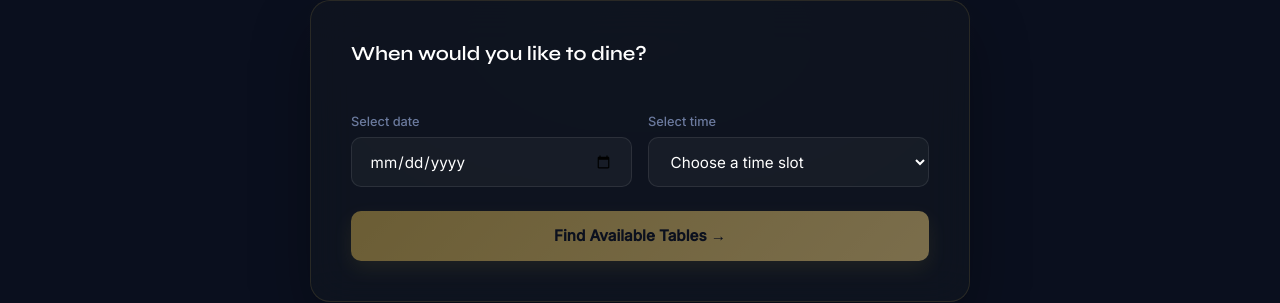
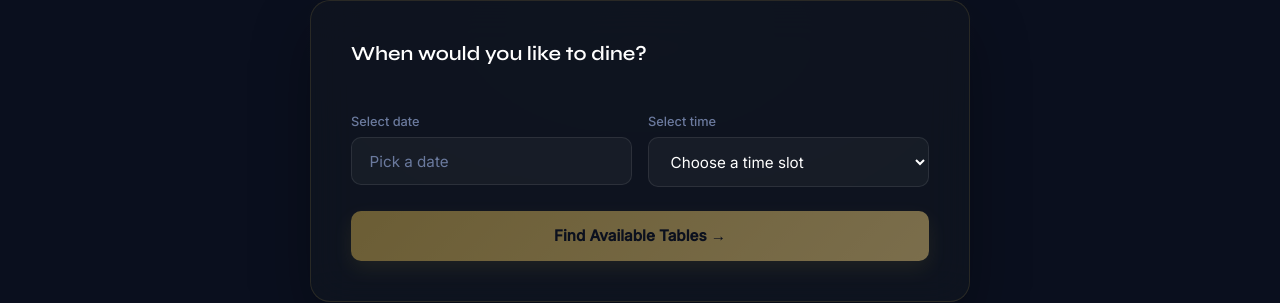
Before and after one commit to Salman-Allai/Restaurant-booking-system, a React (Vite) app in the folder frontend/: page /book in a window 1280 px wide. Shown: the part 283-586 px from the top of the page. Built offline with nearby package versions, Linux system fonts and the light colour scheme; sample sign-in values are in the browser's storage.

Commit message:
Add gold theme datepicker and UI improvements

```diff
--- a/frontend/package.json
+++ b/frontend/package.json
@@ -12,6 +12,7 @@
   "dependencies": {
     "axios": "^1.14.0",
     "react": "^19.2.4",
+    "react-datepicker": "^9.1.0",
     "react-dom": "^19.2.4",
     "react-router-dom": "^7.13.2"
   },
--- a/frontend/src/index.css
+++ b/frontend/src/index.css
@@ -64,3 +64,92 @@ button { font-family: var(--font-body); cursor: pointer; transition: var(--trans
 ::-webkit-scrollbar { width: 5px; }
 ::-webkit-scrollbar-track { background: var(--bg); }
 ::-webkit-scrollbar-thumb { background: rgba(201,168,76,0.2); border-radius: 3px; }
+
+.react-datepicker-wrapper { width: 100%; }
+.react-datepicker-popper { z-index: 999 !important; }
+
+.react-datepicker {
+  font-family: var(--font-body) !important;
+  background: #0f1520 !important;
+  border: 1px solid rgba(201,168,76,0.25) !important;
+  border-radius: 14px !important;
+  overflow: hidden;
+  box-shadow: 0 20px 50px rgba(0,0,0,0.5) !important;
+}
+
+.react-datepicker__header {
+  background: #0a0f1e !important;
+  border-bottom: 1px solid rgba(201,168,76,0.15) !important;
+  padding: 1rem 1rem 0.75rem !important;
+  border-radius: 0 !important;
+}
+
+.react-datepicker__current-month {
+  color: #ffffff !important;
+  font-weight: 600 !important;
+  font-size: 0.95rem !important;
+  margin-bottom: 0.5rem !important;
+}
+
+.react-datepicker__day-names { margin-top: 0.25rem; }
+
+.react-datepicker__day-name {
+  color: #6b7a9e !important;
+  font-size: 0.78rem !important;
+  width: 2rem !important;
+  line-height: 2rem !important;
+}
+
+.react-datepicker__month { margin: 0.5rem !important; }
+
+.react-datepicker__day {
+  color: #e8edf8 !important;
+  border-radius: 8px !important;
+  width: 2rem !important;
+  line-height: 2rem !important;
+  font-size: 0.88rem !important;
+  transition: all 0.15s ease !important;
+}
+
+.react-datepicker__day:hover {
+  background: rgba(201,168,76,0.15) !important;
+  color: #c9a84c !important;
+}
+
+.react-datepicker__day--selected,
+.react-datepicker__day--selected:hover {
+  background: linear-gradient(135deg, #c9a84c, #e8c97a) !important;
+  color: #0a0f1e !important;
+  font-weight: 700 !important;
+}
+
+.react-datepicker__day--today {
+  border: 1px solid rgba(201,168,76,0.4) !important;
+  color: #c9a84c !important;
+  font-weight: 600 !important;
+}
+
+.react-datepicker__day--disabled {
+  color: #2a3050 !important;
+  cursor: not-allowed !important;
+}
+
+.react-datepicker__day--disabled:hover {
+  background: transparent !important;
+  color: #2a3050 !important;
+}
+
+.react-datepicker__navigation {
+  top: 1rem !important;
+}
+
+.react-datepicker__navigation-icon::before {
+  border-color: #c9a84c !important;
+  border-width: 2px 2px 0 0 !important;
+}
+
+.react-datepicker__navigation:hover .react-datepicker__navigation-icon::before {
+  border-color: #e8c97a !important;
+}
+
+.react-datepicker__triangle { display: none !important; }
--- a/frontend/src/pages/BookTable.jsx
+++ b/frontend/src/pages/BookTable.jsx
@@ -1,4 +1,6 @@
 import { useState } from 'react';
+import DatePicker from 'react-datepicker';
+import 'react-datepicker/dist/react-datepicker.css';
 import api from '../api/axiosInstance';
 
 const TIME_SLOTS = [
@@ -9,6 +11,7 @@ const TIME_SLOTS = [
 function BookTable() {
   const [step, setStep] = useState(1);
   const [date, setDate] = useState('');
+  const [selectedDate, setSelectedDate] = useState(null);
   const [timeSlot, setTimeSlot] = useState('');
   const [tables, setTables] = useState([]);
   const [selectedTable, setSelectedTable] = useState(null);
@@ -16,6 +19,11 @@ function BookTable() {
   const [specialRequest, setSpecialRequest] = useState('');
   const [loading, setLoading] = useState(false);
   const [error, setError] = useState('');
+
+  const handleDateChange = (d) => {
+    setSelectedDate(d);
+    setDate(d.toISOString().split('T')[0]);
+  };
 
   const searchTables = async () => {
     if (!date || !timeSlot) return;
@@ -74,9 +82,29 @@ function BookTable() {
               <div style={s.formGrid}>
                 <div style={s.field}>
                   <label style={s.label}>Select date</label>
-                  <input type="date" value={date}
-                    min={new Date().toISOString().split('T')[0]}
-                    onChange={(e) => setDate(e.target.value)} />
+                  <DatePicker
+                    selected={selectedDate}
+                    onChange={handleDateChange}
+                    minDate={new Date()}
+                    dateFormat="dd MMM yyyy"
+                    placeholderText="Pick a date"
+                    customInput={
+                      <input
+                        readOnly
+                        style={{
+                          width: '100%',
+                          padding: '0.85rem 1.1rem',
+                          background: 'rgba(255,255,255,0.04)',
+                          border: '1px solid rgba(255,255,255,0.09)',
+                          borderRadius: '10px',
+                          color: selectedDate ? '#ffffff' : '#6b7a9e',
+                          fontSize: '0.95rem',
+                          cursor: 'pointer',
+                          outline: 'none',
+                        }}
+                      />
+                    }
+                  />
                 </div>
                 <div style={s.field}>
                   <label style={s.label}>Select time</label>
@@ -98,7 +126,7 @@ function BookTable() {
             <div>
               <h2 style={s.cardTitle}>Select your table</h2>
               <div style={s.slotTags}>
-                <span style={s.tag}>{date}</span>
+                <span style={s.tag}>{selectedDate?.toLocaleDateString('en-GB', { day: '2-digit', month: 'short', year: 'numeric' })}</span>
                 <span style={s.tag}>{timeSlot}</span>
               </div>
               {tables.length === 0 ? (
@@ -167,11 +195,11 @@ function BookTable() {
               <p style={s.successDesc}>Your table has been successfully booked.</p>
               <div style={s.successDetails}>
                 <div style={s.successRow}><span style={s.successKey}>Table</span><span style={s.successVal}>{selectedTable?.tableNumber} · {selectedTable?.location}</span></div>
-                <div style={s.successRow}><span style={s.successKey}>Date</span><span style={s.successVal}>{date}</span></div>
+                <div style={s.successRow}><span style={s.successKey}>Date</span><span style={s.successVal}>{selectedDate?.toLocaleDateString('en-GB', { day: '2-digit', month: 'short', year: 'numeric' })}</span></div>
                 <div style={s.successRow}><span style={s.successKey}>Time</span><span style={s.successVal}>{timeSlot}</span></div>
                 <div style={s.successRow}><span style={s.successKey}>Guests</span><span style={s.successVal}>{guests}</span></div>
               </div>
-              <button style={s.outlineBtn} onClick={() => { setStep(1); setDate(''); setTimeSlot(''); setSelectedTable(null); }}>
+              <button style={s.outlineBtn} onClick={() => { setStep(1); setDate(''); setSelectedDate(null); setTimeSlot(''); setSelectedTable(null); }}>
                 Book Another Table
               </button>
             </div>
```
Also changed, not shown: 1 other file (tests, documents, lock files or other folders).
